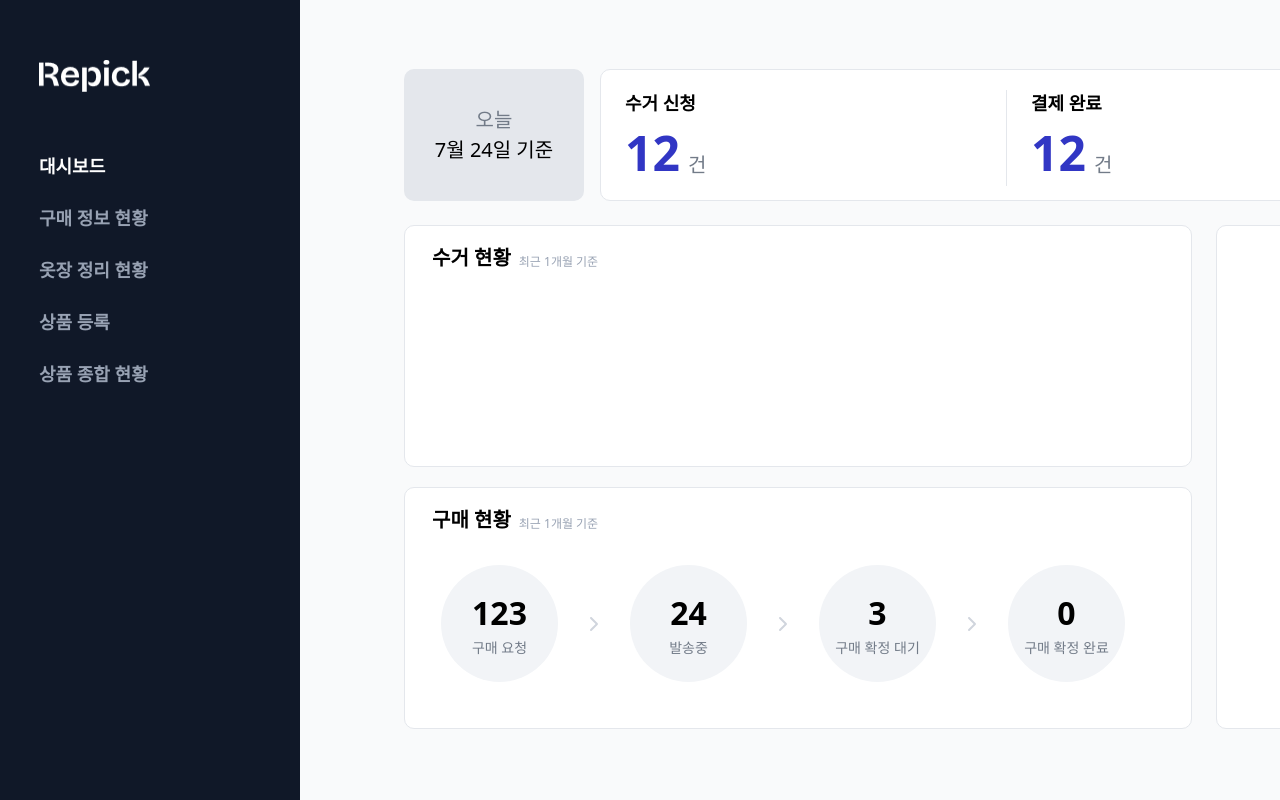
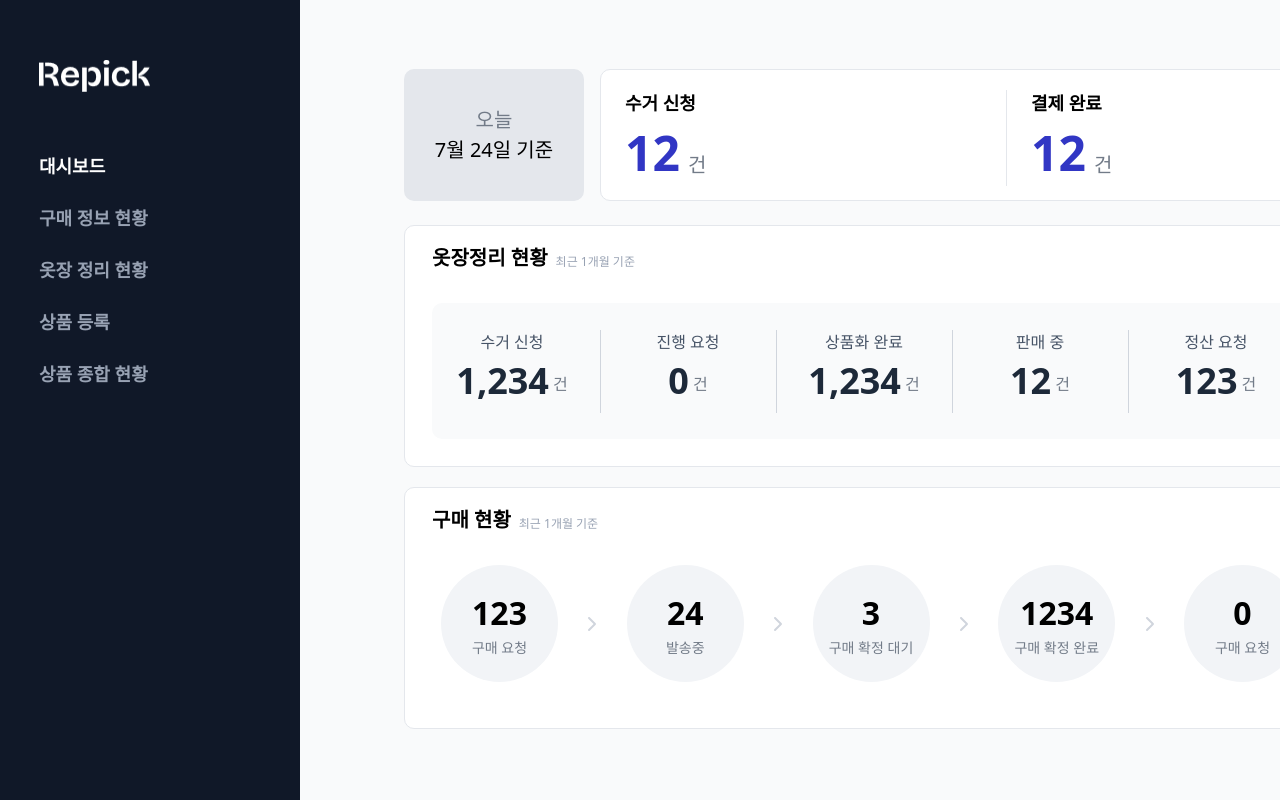
Before and after one commit to Repick-official/repick-admin, a Next.js app: page /dashboard in a window 1280 px wide. Shown: the top 800 px of the page. Built offline with nearby package versions, Linux system fonts and the light colour scheme.

Commit message:
design : 대시보드 추가 디자인

```diff
--- a/src/app/dashboard/page.tsx
+++ b/src/app/dashboard/page.tsx
@@ -2,6 +2,7 @@ import DateNow from "@/components/dashboard/DateNow";
 import TotalCurrent from "@/components/dashboard/TotalCurrent";
 import PickupCurrent from "@/components/dashboard/PickupCurrent";
 import PurchaseCurrent from "@/components/dashboard/PurchaseCurrent";
+import UserCurrent from "@/components/dashboard/UserCurrent";
 
 function dashboard() {
   const totalPickup = 12;
@@ -11,7 +12,8 @@ function dashboard() {
   const purchaseRequested = 123;
   const purchaseInTransit = 24;
   const purchaseWaiting = 3;
-  const purchaseConfirm = 0;
+  const purchaseConfirm = 1234;
+  const returnRequested = 0;
 
   return (
     <div className="mt-69pxr ml-104pxr">
@@ -31,9 +33,12 @@ function dashboard() {
             purchaseInTransit={purchaseInTransit}
             purchaseWaiting={purchaseWaiting}
             purchaseConfirm={purchaseConfirm}
+            returnRequested={returnRequested}
           />
         </div>
-        <div className="w-600pxr h-504pxr rounded-10pxr border-1pxr border-solid border-dark-gray bg-white ml-24pxr"></div>
+        <div>
+          <UserCurrent />
+        </div>
       </div>
     </div>
   );
--- a/src/components/dashboard/PickupCurrent.tsx
+++ b/src/components/dashboard/PickupCurrent.tsx
@@ -2,11 +2,83 @@ import React from "react";
 
 export default function PickupCurrent() {
   return (
-    <div className="w-788pxr h-242pxr rounded-10pxr border-1pxr border-solid border-dark-gray bg-white">
-      <div className="flex mt-17pxr ml-27pxr">
-        <div className="text-20pxr font-bold leading-30pxr">수거 현황</div>
-        <div className="text-12pxr font-medium leading-18pxr text-unSelected-color mt-10pxr ml-8pxr mb-2pxr">
-          최근 1개월 기준
+    <div className="w-927pxr h-242pxr rounded-10pxr border-1pxr border-solid border-dark-gray bg-white">
+      <div className="flex flex-col mt-17pxr ml-27pxr">
+        <div className="flex">
+          <div className="text-20pxr font-bold leading-30pxr">
+            옷장정리 현황
+          </div>
+          <div className="text-12pxr font-medium leading-18pxr text-unSelected-color mt-10pxr ml-8pxr mb-2pxr">
+            최근 1개월 기준
+          </div>
+        </div>
+
+        <div className="w-864pxr h-136pxr bg-background-color rounded-10pxr mt-30pxr">
+          <div className="w-816pxr ml-24pxr mt-27pxr flex justify-between">
+            <div className="flex flex-col  w-112pxr">
+              <div className="h-24pxr text-16pxr font-medium leading-24pxr text-text-sub text-center">
+                수거 신청
+              </div>
+              <div className="flex text-center justify-center">
+                <div className="text-36pxr font-bold text-nav-btn">1,234</div>
+                <div className="text-16pxr font-medium text-text-gray ml-4pxr mt-18pxr">
+                  건
+                </div>
+              </div>
+            </div>
+            <div className="w-1pxr h-83pxr bg-box-color" />
+
+            <div className="flex flex-col w-112pxr">
+              <div className="h-24pxr text-16pxr font-medium leading-24pxr text-text-sub text-center">
+                진행 요청
+              </div>
+              <div className="flex text-center justify-center">
+                <div className="text-36pxr font-bold text-nav-btn">0</div>
+                <div className="text-16pxr font-medium text-text-gray ml-4pxr mt-18pxr">
+                  건
+                </div>
+              </div>
+            </div>
+            <div className="w-1pxr h-83pxr bg-box-color" />
+
+            <div className="flex flex-col w-112pxr">
+              <div className="h-24pxr text-16pxr font-medium leading-24pxr text-text-sub text-center">
+                상품화 완료
+              </div>
+              <div className="flex text-center justify-center">
+                <div className="text-36pxr font-bold text-nav-btn">1,234</div>
+                <div className="text-16pxr font-medium text-text-gray ml-4pxr mt-18pxr">
+                  건
+                </div>
+              </div>
+            </div>
+            <div className="w-1pxr h-83pxr bg-box-color" />
+
+            <div className="flex flex-col w-112pxr">
+              <div className="h-24pxr text-16pxr font-medium leading-24pxr text-text-sub text-center">
+                판매 중
+              </div>
+              <div className="flex text-center justify-center">
+                <div className="text-36pxr font-bold text-nav-btn">12</div>
+                <div className="text-16pxr font-medium text-text-gray ml-4pxr mt-18pxr">
+                  건
+                </div>
+              </div>
+            </div>
+            <div className="w-1pxr h-83pxr bg-box-color" />
+
+            <div className="flex flex-col w-112pxr">
+              <div className="h-24pxr text-16pxr font-medium leading-24pxr text-text-sub text-center">
+                정산 요청
+              </div>
+              <div className="flex text-center justify-center">
+                <div className="text-36pxr font-bold text-nav-btn">123</div>
+                <div className="text-16pxr font-medium text-text-gray ml-4pxr mt-18pxr">
+                  건
+                </div>
+              </div>
+            </div>
+          </div>
         </div>
       </div>
     </div>
--- a/src/components/dashboard/PurchaseCurrent.tsx
+++ b/src/components/dashboard/PurchaseCurrent.tsx
@@ -5,9 +5,10 @@ export default function PurchaseCurrent({
   purchaseInTransit,
   purchaseWaiting,
   purchaseConfirm,
+  returnRequested,
 }: any) {
   return (
-    <div className="w-788pxr h-242pxr rounded-10pxr border-1pxr border-solid border-dark-gray bg-white mt-20pxr">
+    <div className="w-927pxr h-242pxr rounded-10pxr border-1pxr border-solid border-dark-gray bg-white mt-20pxr">
       <div className="flex mt-17pxr ml-27pxr">
         <div className="text-20pxr font-bold leading-30pxr">구매 현황</div>
         <div className="text-12pxr font-medium leading-18pxr text-unSelected-color mt-10pxr ml-8pxr mb-2pxr">
@@ -15,7 +16,7 @@ export default function PurchaseCurrent({
         </div>
       </div>
 
-      <div className="mt-30pxr ml-36pxr w-684pxr flex justify-between items-center">
+      <div className="mt-30pxr ml-36pxr w-860pxr flex justify-between items-center">
         <div className="w-117pxr h-117pxr bg-circle-gray rounded-full flex flex-col items-center justify-center">
           <div className="text-32pxr font-bold leading-48pxr">
             {purchaseRequested}
@@ -87,6 +88,27 @@ export default function PurchaseCurrent({
             구매 확정 완료
           </div>
         </div>
+        <svg
+          xmlns="http://www.w3.org/2000/svg"
+          width="24"
+          height="24"
+          viewBox="0 0 24 24"
+          fill="none"
+        >
+          <path
+            d="M9.70711 5.29289C9.31658 4.90237 8.68342 4.90237 8.29289 5.29289C7.90237 5.68342 7.90237 6.31658 8.29289 6.70711L13.5858 12L8.29289 17.2929C7.90237 17.6834 7.90237 18.3166 8.29289 18.7071C8.68342 19.0976 9.31658 19.0976 9.70711 18.7071L15.7071 12.7071C16.0976 12.3166 16.0976 11.6834 15.7071 11.2929L9.70711 5.29289Z"
+            fill="#D0D5DD"
+          />
+        </svg>
+
+        <div className="w-117pxr h-117pxr bg-circle-gray rounded-full flex flex-col items-center justify-center">
+          <div className="text-32pxr font-bold leading-48pxr">
+            {returnRequested}
+          </div>
+          <div className="text-14pxr font-medinum leading-21pxr text-text-gray">
+            구매 요청
+          </div>
+        </div>
       </div>
     </div>
   );
--- /dev/null
+++ b/src/components/dashboard/UserCurrent.tsx
@@ -0,0 +1,58 @@
+import React from "react";
+
+export default function UserCurrent() {
+  return (
+    <div className="w-466pxr h-504pxr rounded-10pxr border-1pxr border-solid border-dark-gray bg-white ml-19pxr">
+      <div className="ml-31pxr mt-27pxr">
+        <div className="text-20pxr font-bold leading-30pxr">유저 통계</div>
+        <div className="rounded-10pxr bg-background-color w-402pxr h-168pxr mt-24pxr">
+          <div className="pl-27pxr pt-24pxr">
+            <div className="text-16pxr font-medium leading-24pxr text-text-sub">
+              총 유저 수
+            </div>
+            <div className="flex">
+              <div className="text-48pxr font-bold leading-72pxr text-nav-btn">
+                1,692
+              </div>
+              <div className="text-20pxr font-medium leading-30pxr text-text-gray ml-8pxr mt-27pxr">
+                명
+              </div>
+            </div>
+
+            <div className="flex items-center h-24pxr">
+              <svg
+                xmlns="http://www.w3.org/2000/svg"
+                width="24"
+                height="24"
+                viewBox="0 0 24 24"
+                fill="none"
+              >
+                <path
+                  d="M8 10L12 6M12 6L16 10M12 6V18"
+                  stroke="#3DC061"
+                  stroke-width="1.5"
+                  stroke-linecap="round"
+                  stroke-linejoin="round"
+                />
+              </svg>
+              <div className="text-14pxr font-medium leading-21pxr text-text-green">
+                123명 신규 가입
+              </div>
+              <div className="text-12pxr font-medium leading-18pxr text-unSelected-color mt-10pxr ml-8pxr mb-2pxr">
+                최근 1개월 기준
+              </div>
+            </div>
+          </div>
+        </div>
+
+        <div className="rounded-10pxr bg-background-color w-402pxr h-220pxr mt-16pxr">
+          <div className="pl-27pxr pt-24pxr">
+            <div className="text-16pxr font-medium leading-24pxr text-text-sub">
+              유저 성별
+            </div>
+          </div>
+        </div>
+      </div>
+    </div>
+  );
+}
--- a/tailwind.config.ts
+++ b/tailwind.config.ts
@@ -37,6 +37,7 @@ const config: Config = {
         "text-sub": "#475467",
         "nav-btn": "#1D2939",
         "box-color": "#D0D5DD",
+        "text-green": "#3DC061",
       },
       fontFamily: {
         pretendard: ["Pretendard", ...fontFamily.sans],
```
